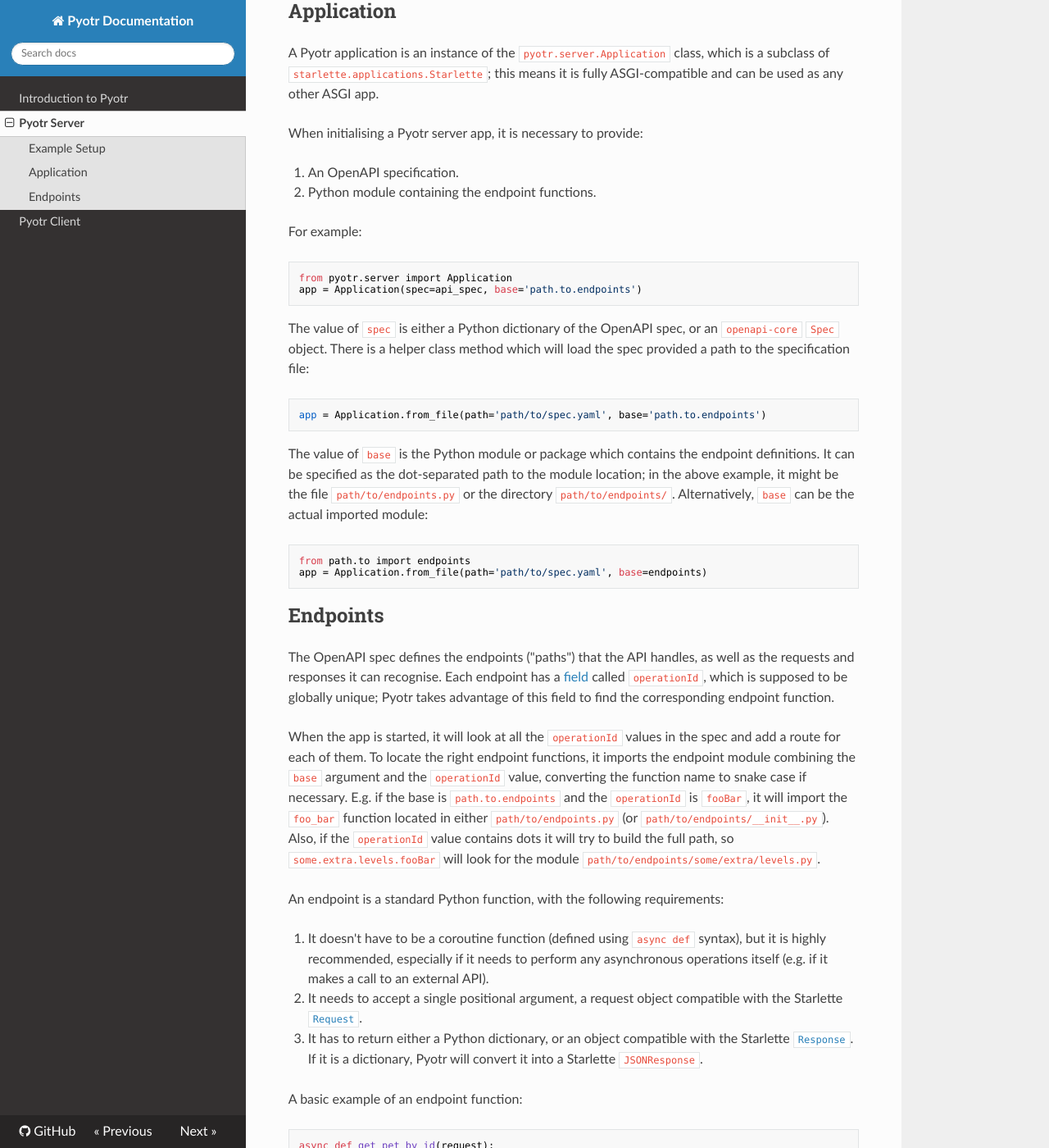
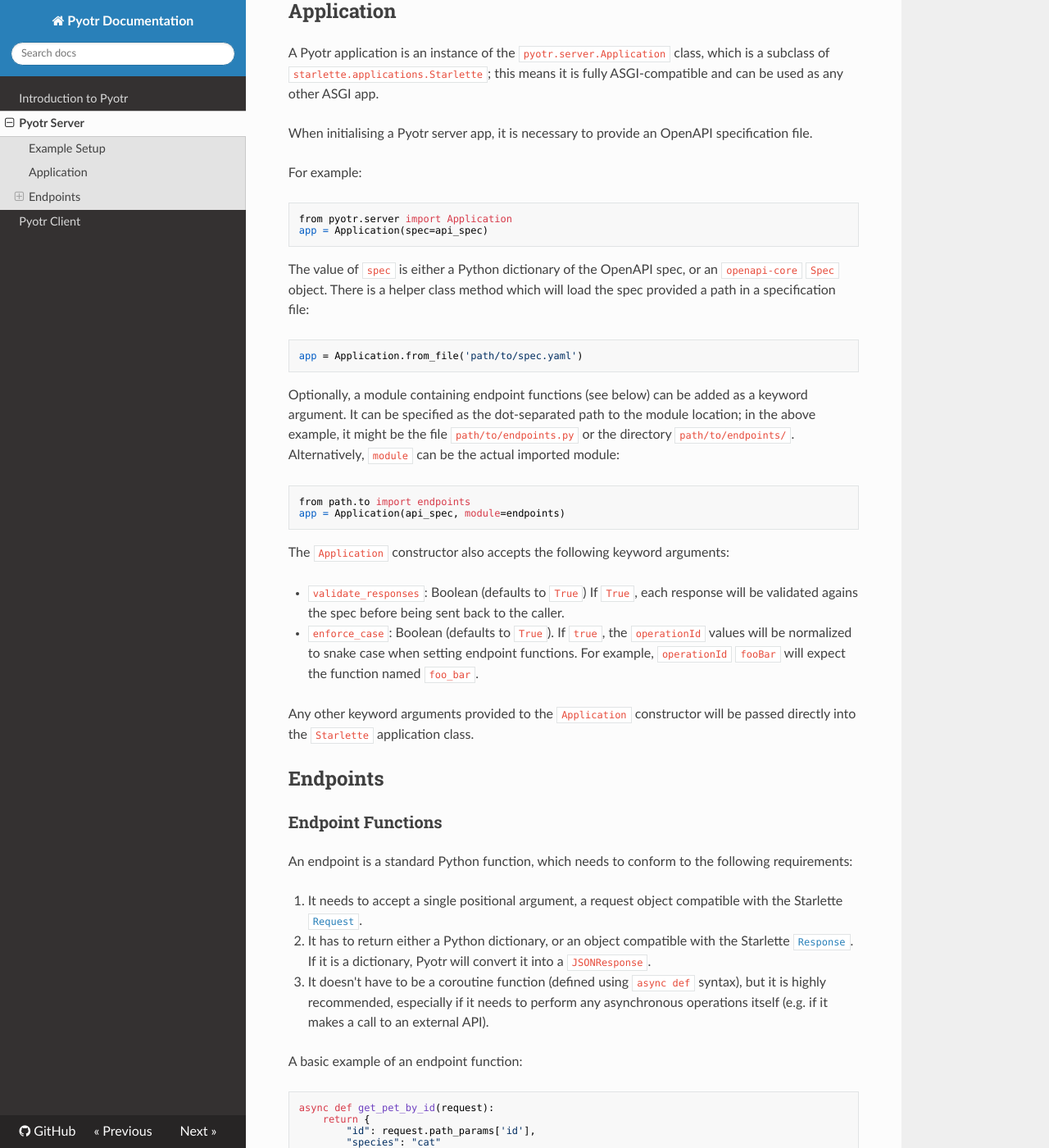
Before and after one commit to berislavlopac/pyotr, an MkDocs documentation site: the page built from docs/server.md, in a window 1280 px wide and 1400 px high, scrolled down 635 px. Shown: the whole window at 82% size. Built offline with MkDocs 1.6.1, drawn with Linux system fonts in a browser that asks for light colours; nearby versions of some CDN libraries; some of the changed text lies outside the part shown.

Commit message:
update documentation

```diff
--- a/docs/server.md
+++ b/docs/server.md
@@ -1,4 +1,6 @@
-# Pyotr Server
+Pyotr Server
+============
+
 
 Example Setup
 -------------
@@ -9,7 +11,9 @@ The minimal setup consists of three files:
 * a Python file, e.g. `server.py`, which initiates your application
 * another Python file containing the individual endpoint functions
 
-The directory `src/examples/server/` contains a working example Pyotr server application, using the specification at `src/examples/petstore.yaml` -- which is a copy of the standard OpenAPI [example specification](https://editor.swagger.io/).
+The directory `src/examples/server/` contains a working example Pyotr server application, using the specification at
+ `src/examples/petstore.yaml` -- which is a copy of the standard OpenAPI
+ [example specification](https://editor.swagger.io/).
 
 To run the example, follow these steps inside a Python `virtualenv`:
 
@@ -21,40 +25,53 @@ To run the example, follow these steps inside a Python `virtualenv`:
 Application
 -----------
 
-A Pyotr application is an instance of the `pyotr.server.Application` class, which is a subclass of `starlette.applications.Starlette`; this means it is fully ASGI-compatible and can be used as any other ASGI app.
+A Pyotr application is an instance of the `pyotr.server.Application` class, which is a subclass of
+`starlette.applications.Starlette`; this means it is fully ASGI-compatible and can be used as any other ASGI app.
 
-When initialising a Pyotr server app, it is necessary to provide:
-
-1. An OpenAPI specification.
-2. Python module containing the endpoint functions.
+When initialising a Pyotr server app, it is necessary to provide an OpenAPI specification file.
 
 For example:
 
     from pyotr.server import Application
-    app = Application(spec=api_spec, base='path.to.endpoints')
+    app = Application(spec=api_spec)
 
-The value of `spec` is either a Python dictionary of the OpenAPI spec, or an `openapi-core` `Spec` object. There is a helper class method which will load the spec provided a path to the specification file:
+The value of `spec` is either a Python dictionary of the OpenAPI spec, or an `openapi-core` `Spec` object. There
+is a helper class method which will load the spec provided a path in a specification file:
 
-    app = Application.from_file(path='path/to/spec.yaml', base='path.to.endpoints')
+    app = Application.from_file('path/to/spec.yaml')
 
-The value of `base` is the Python module or package which contains the endpoint definitions. It can be specified as the dot-separated path to the module location; in the above example, it might be the file `path/to/endpoints.py` or the directory `path/to/endpoints/`. Alternatively, `base` can be the actual imported module:
+Optionally, a module containing endpoint functions (see below) can be added as a keyword argument. It can be specified
+as the dot-separated path to the module location; in the above example, it might be the file `path/to/endpoints.py`
+or the directory `path/to/endpoints/`. Alternatively, `module` can be the actual imported module:
 
     from path.to import endpoints
-    app = Application.from_file(path='path/to/spec.yaml', base=endpoints)
+    app = Application(api_spec, module=endpoints)
+
+The `Application` constructor also accepts the following keyword arguments:
+
+* `validate_responses`: Boolean (defaults to `True`) If `True`, each response will be validated agains the spec
+  before being sent back to the caller.
+* `enforce_case`: Boolean (defaults to `True`). If `true`, the `operationId` values will be normalized to snake case
+  when setting endpoint functions. For example, `operationId` `fooBar` will expect the function named `foo_bar`.
+
+Any other keyword arguments provided to the `Application` constructor will be passed directly into the `Starlette`
+application class.
 
 
 Endpoints
 ---------
 
-The OpenAPI spec defines the endpoints ("paths") that the API handles, as well as the requests and responses it can recognise. Each endpoint has a [field](https://swagger.io/specification/#operation-object) called `operationId`, which is supposed to be globally unique; Pyotr takes advantage of this field to find the corresponding endpoint function.
+### Endpoint Functions
 
-When the app is started, it will look at all the `operationId` values in the spec and add a route for each of them. To locate the right endpoint functions, it imports the endpoint module combining the `base` argument and the `operationId` value, converting the function name to snake case if necessary. E.g. if the base is `path.to.endpoints` and the `operationId` is `fooBar`, it will import the `foo_bar` function located in either `path/to/endpoints.py` (or `path/to/endpoints/__init__.py`). Also, if the `operationId` value contains dots it will try to build the full path, so `some.extra.levels.fooBar` will look for the module `path/to/endpoints/some/extra/levels.py`.
+An endpoint is a standard Python function, which needs to conform to the following requirements:
 
-An endpoint is a standard Python function, with the following requirements:
-
-1. It doesn't have to be a coroutine function (defined using `async def` syntax), but it is highly recommended, especially if it needs to perform any asynchronous operations itself (e.g. if it makes a call to an external API).
-2. It needs to accept a single positional argument, a request object compatible with the Starlette [`Request`](https://www.starlette.io/requests/).
-3. It has to return either a Python dictionary, or an object compatible with the Starlette [`Response`](https://www.starlette.io/responses/). If it is a dictionary, Pyotr will convert it into a Starlette `JSONResponse`.
+1. It needs to accept a single positional argument, a request object compatible with the Starlette
+   [`Request`](https://www.starlette.io/requests/).
+2. It has to return either a Python dictionary, or an object compatible with the Starlette
+   [`Response`](https://www.starlette.io/responses/). If it is a dictionary, Pyotr will convert it into a
+   `JSONResponse`.
+3. It doesn't have to be a coroutine function (defined using `async def` syntax), but it is highly recommended,
+   especially if it needs to perform any asynchronous operations itself (e.g. if it makes a call to an external API).
 
 A basic example of an endpoint function:
 
@@ -64,3 +81,47 @@ A basic example of an endpoint function:
             "species": "cat"
             "name": "Lady Athena",
         }
+
+### Setting Endpoints on Application
+
+The OpenAPI spec defines the endpoints ("paths") that the API handles, as well as the requests and responses it can
+recognise. Each endpoint has a [field](https://swagger.io/specification/#operation-object) called `operationId`,
+which is supposed to be globally unique; Pyotr takes advantage of this field to find the corresponding endpoint
+function.
+
+If a module is passed to the `Application`, the app will at runtime look at all the `operationId` values in the spec
+and try to find the one which  a route for each of them.
+
+If the module is in the form of a dot-separated path, `pyotr` will locate the endpoint module by combining the `base`
+argument and the `operationId` value, converting the function name to snake case if necessary. E.g. if the base is
+`path.to.endpoints` and the `operationId` is `fooBar`, it will import the `foo_bar` function located in either
+`path/to/endpoints.py` (or `path/to/endpoints/__init__.py`). Also, if the `operationId` value contains dots it will
+try to build the full path, so `some.extra.levels.fooBar` will look for the module
+`path/to/endpoints/some/extra/levels.py`.
+
+Alternatively, endpoints can be set manually, using the `set_endpoint` method:
+
+    from pyotr.server import Application
+    from path.to.endpoints import some_endpoint
+
+    app = Application(spec=api_spec)
+
+    app.set_endpoint(some_endpoint)
+
+Pyotr uses the function name to determine the operation. In the example above it would be set on the `operationId`
+named `someEndpoint`. Alternatively, the `operationId` can be provided explicitly:
+
+    app.set_endpoint(some_endpoint, operation_id=`someOtherOperationId`)
+
+It is also possible to define endpoints as they are defines, using the `endpoint` decorator, which works analogous
+to the `set_endpoint` method:
+
+    app = Application(spec=api_spec)
+
+    @app.endpoint
+    def some_endpoint(request):
+        ...
+
+    @app.endpoint(operation_id=`someOtherOperationId`):
+    def another_endpoint(request):
+        ...
```
Also changed, not shown: README.md (+9 -4 lines).
